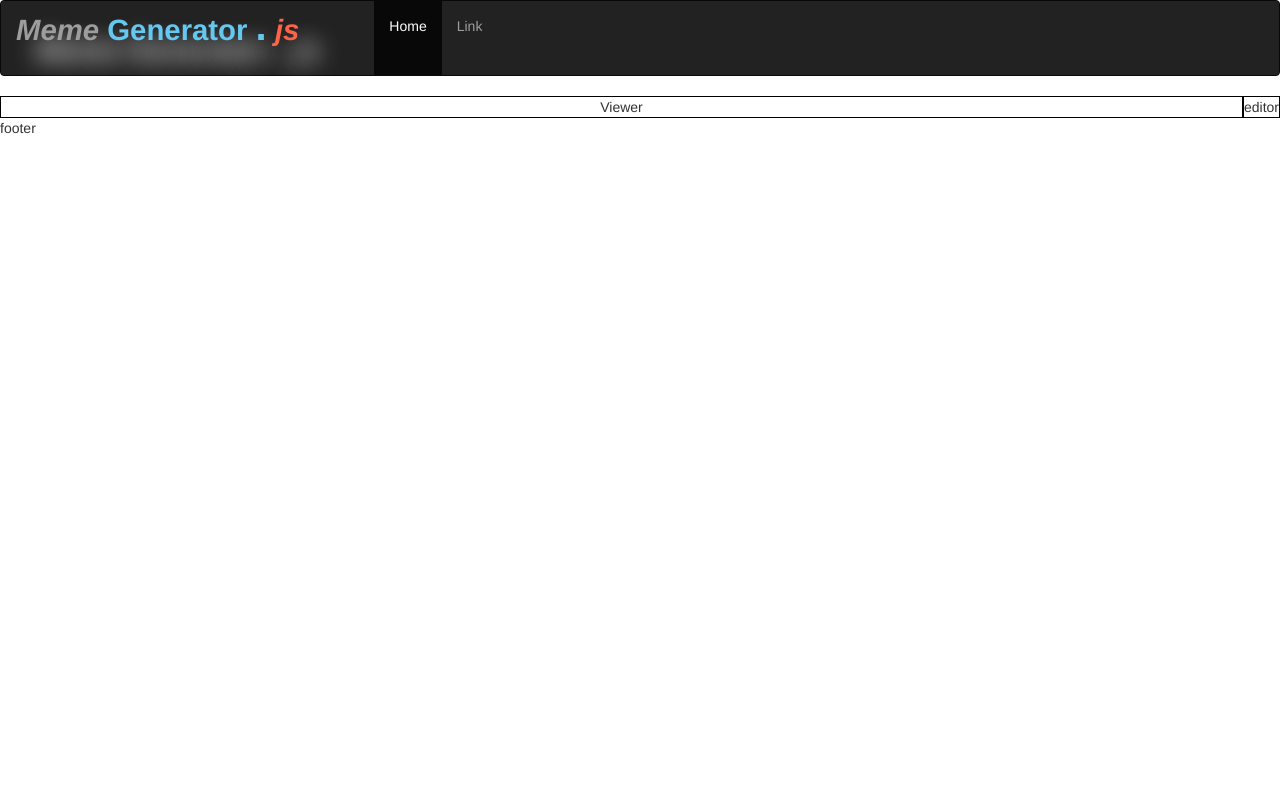
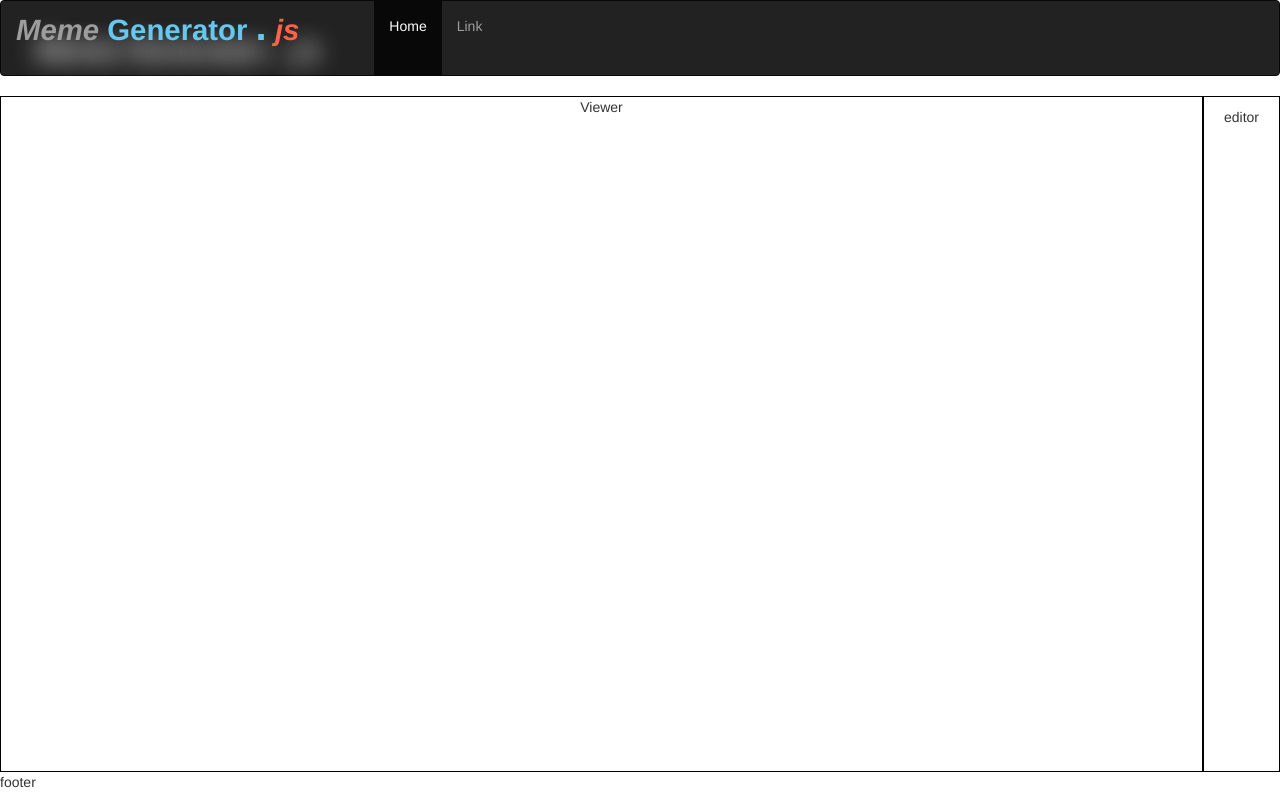
Before and after one commit to champix56/2022_03_jpg_meme, a website: page index.html in a window 1280 px wide. Drawn offline with nearby package versions, Linux system fonts and the light colour scheme.

Commit message:
vertical flex + center grow:1

```diff
--- a/styles/styles.css
+++ b/styles/styles.css
@@ -1,3 +1,8 @@
+body{
+    height: 99vh;
+    display: flex;
+    flex-direction: column;
+}
 .navbar-brand{
     color:grey;
     font-size: 22pt;
@@ -14,9 +19,17 @@
     text-align: center;
     border:1px solid black;
 }
+#wrapper{
+    flex-grow:1
+}
 #meme-creator{
     display: flex;
+    height: 100%;
 }
 #meme-creator>div:nth-child(1){
     flex-grow: 1;
 }
+
+#meme-creator>div:nth-child(2){
+    padding:10px 20px;
+}
```
